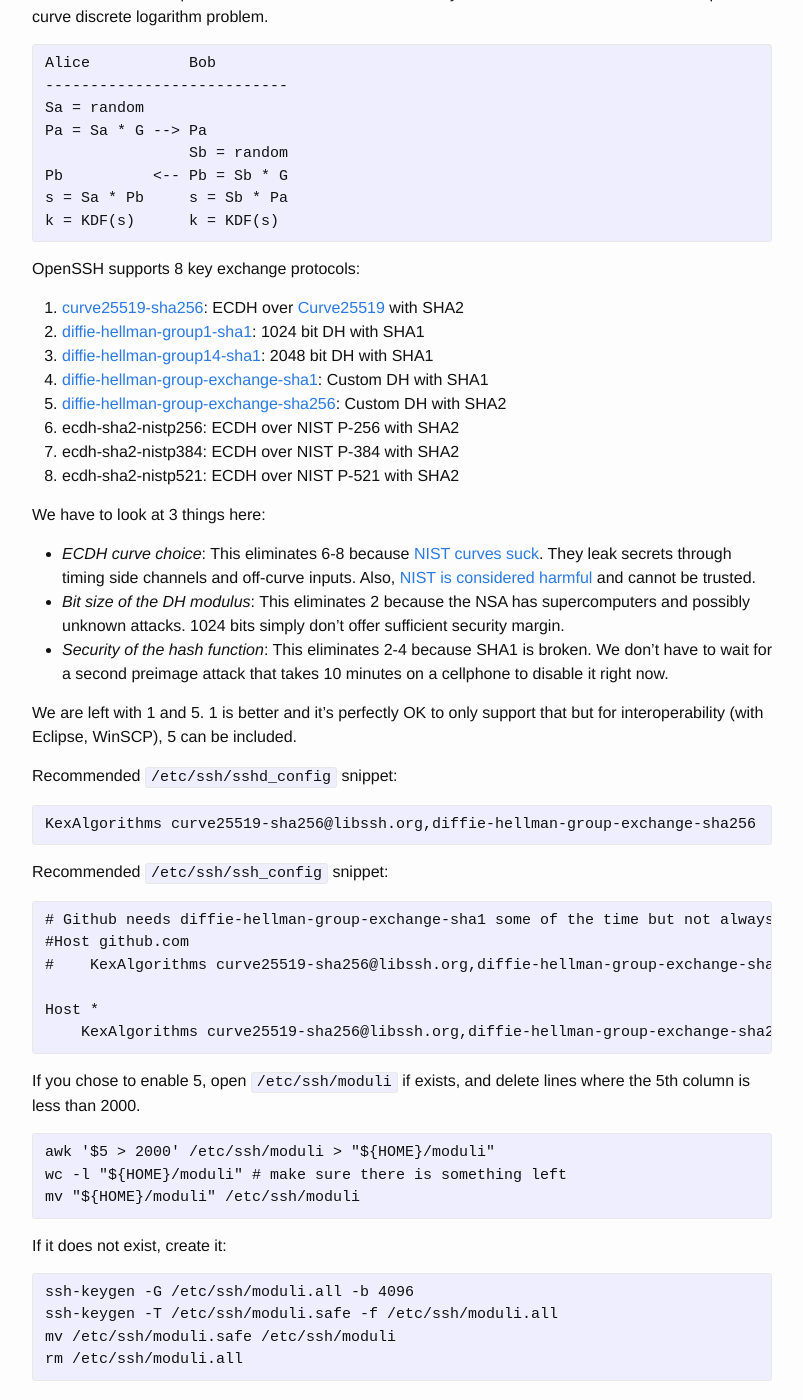
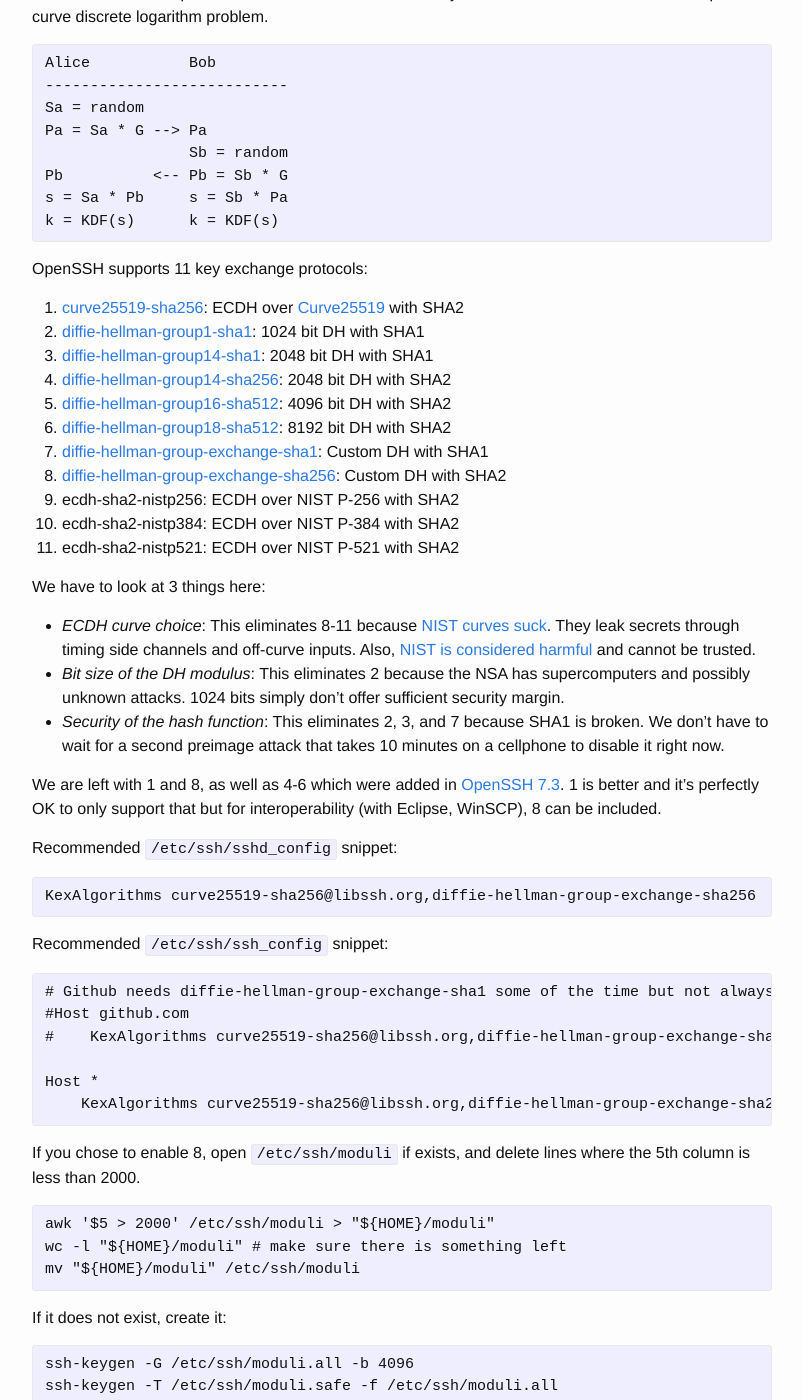
Before and after one commit to stribika/stribika.github.io, a Jekyll site: the page built from _posts/2015-01-04-secure-secure-shell.md, in a window 1280 px wide and 1400 px high, scrolled down 1188 px. Shown: the whole window, without its empty margins (238-1041 px from the left). Built offline with Jekyll 4.4.1, drawn with Linux system fonts in a browser that asks for light colours.

Commit message:
Update key exchange algorithms
Add the new Diffie-Hellman groups from OpenSSH 7.3.

```diff
--- a/_posts/2015-01-04-secure-secure-shell.md
+++ b/_posts/2015-01-04-secure-secure-shell.md
@@ -60,11 +60,14 @@ Pb          <-- Pb = Sb * G
 s = Sa * Pb     s = Sb * Pa
 k = KDF(s)      k = KDF(s)</code></pre>
 
-OpenSSH supports 8 key exchange protocols:
+OpenSSH supports 11 key exchange protocols:
 
 1. [curve25519-sha256][libsshdoc]: ECDH over [Curve25519][curve25519] with SHA2
 1. [diffie-hellman-group1-sha1][rfc4253]: 1024 bit DH with SHA1
 1. [diffie-hellman-group14-sha1][rfc4253]: 2048 bit DH with SHA1
+1. [diffie-hellman-group14-sha256][dh-draft]: 2048 bit DH with SHA2
+1. [diffie-hellman-group16-sha512][dh-draft]: 4096 bit DH with SHA2
+1. [diffie-hellman-group18-sha512][dh-draft]: 8192 bit DH with SHA2
 1. [diffie-hellman-group-exchange-sha1][rfc4419]: Custom DH with SHA1
 1. [diffie-hellman-group-exchange-sha256][rfc4419]: Custom DH with SHA2
 1. ecdh-sha2-nistp256: ECDH over NIST P-256 with SHA2
@@ -74,18 +77,18 @@ OpenSSH supports 8 key exchange protocols:
 We have to look at 3 things here:
 
 * *ECDH curve choice*:
-  This eliminates 6-8 because [NIST curves suck][nist-sucks].
+  This eliminates 8-11 because [NIST curves suck][nist-sucks].
   They leak secrets through timing side channels and off-curve inputs.
   Also, [NIST is considered harmful][bullrun] and cannot be trusted.
 * *Bit size of the DH modulus*:
   This eliminates 2 because the NSA has supercomputers and possibly unknown attacks.
   1024 bits simply don't offer sufficient security margin.
 * *Security of the hash function*:
-  This eliminates 2-4 because SHA1 is broken.
+  This eliminates 2, 3, and 7 because SHA1 is broken.
   We don't have to wait for a second preimage attack that takes 10 minutes on a cellphone to disable it right now.
 
-We are left with 1 and 5.
-1 is better and it's perfectly OK to only support that but for interoperability (with Eclipse, WinSCP), 5 can be included.
+We are left with 1 and 8, as well as 4-6 which were added in [OpenSSH 7.3][73release].
+1 is better and it's perfectly OK to only support that but for interoperability (with Eclipse, WinSCP), 8 can be included.
 
 Recommended `/etc/ssh/sshd_config` snippet:
 
@@ -100,7 +103,7 @@ Recommended `/etc/ssh/ssh_config` snippet:
 Host *
     KexAlgorithms curve25519-sha256@libssh.org,diffie-hellman-group-exchange-sha256</code></pre>
 
-If you chose to enable 5, open `/etc/ssh/moduli` if exists, and delete lines where the 5th column is less than 2000.
+If you chose to enable 8, open `/etc/ssh/moduli` if exists, and delete lines where the 5th column is less than 2000.
 
 <pre><code id="server-moduli-filter">awk '$5 > 2000' /etc/ssh/moduli > "${HOME}/moduli"
 wc -l "${HOME}/moduli" # make sure there is something left
@@ -457,6 +460,8 @@ I promise not to use `git push -f`.
 [libsshdoc]: http://git.libssh.org/projects/libssh.git/tree/doc/curve25519-sha256@libssh.org.txt
 [curve25519]: http://cr.yp.to/ecdh.html
 [rfc4253]: https://www.ietf.org/rfc/rfc4253.txt
+[dh-draft]: https://tools.ietf.org/html/draft-ietf-curdle-ssh-modp-dh-sha2-09
+[73release]: https://www.openssh.com/releasenotes.html#7.3
 [rfc4419]: https://www.ietf.org/rfc/rfc4419.txt
 [ed25519]: http://ed25519.cr.yp.to/
 [google-auth]: https://github.com/google/google-authenticator/wiki/PAM-Module-Instructions
```
